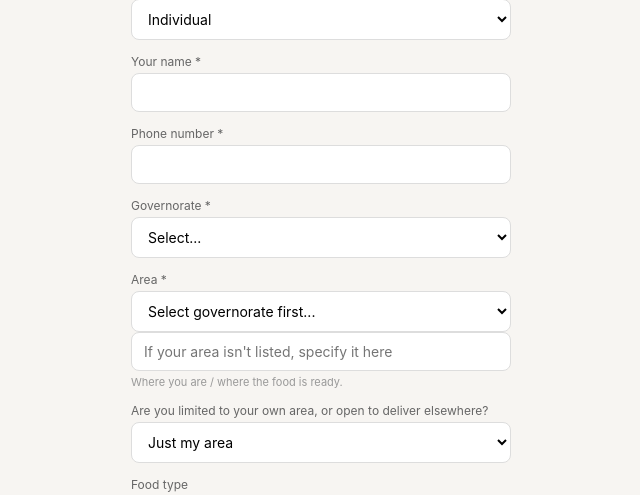
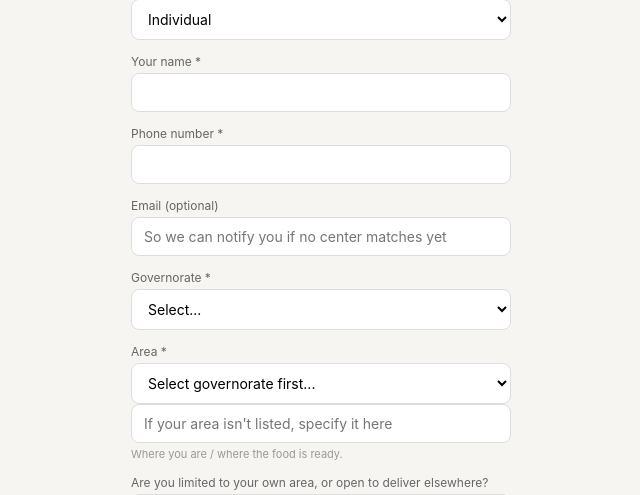
Before and after one commit to shireenhdabbas-netizen/e63am, a Flask app: page /give in a window 1280 px wide. Shown: the part 147-642 px from the top of the page, without its empty margins (319-959 px from the left). Run offline with Flask 3, Linux system fonts and the light colour scheme.

Commit message:
Update give.html

```diff
--- a/templates/give.html
+++ b/templates/give.html
@@ -6,6 +6,10 @@
 <p class="subtitle">Fill this in and we'll match it with a nearby trusted center</p>
 
 <form method="POST">
+  {% if user %}
+  <div class="info-box" style="margin-bottom:16px;">Signed in as {{ user.get('Nickname') or user.get('Real Name') }} — <a href="{{ url_for('logout') }}">not you?</a></div>
+  {% endif %}
+
   <label>Are you an individual or a restaurant/business? *</label>
   <select name="giver_type" required>
     <option value="Individual">Individual</option>
@@ -13,10 +17,13 @@
   </select>
 
   <label>Your name *</label>
-  <input type="text" name="name" value="{{ form.get('name', '') }}" required>
+  <input type="text" name="name" value="{{ form.get('name') or (user.get('Real Name') if user else '') }}" required>
 
   <label>Phone number *</label>
-  <input type="tel" name="phone" value="{{ form.get('phone', '') }}" required>
+  <input type="tel" name="phone" value="{{ form.get('phone') or (user.get('Phone') if user else '') }}" required>
+
+  <label>Email (optional)</label>
+  <input type="email" name="email" placeholder="So we can notify you if no center matches yet" value="{{ form.get('email') or (user.get('Email') if user else '') }}">
 
   <label>Governorate *</label>
   <select name="governorate" id="governorate" required>
```
